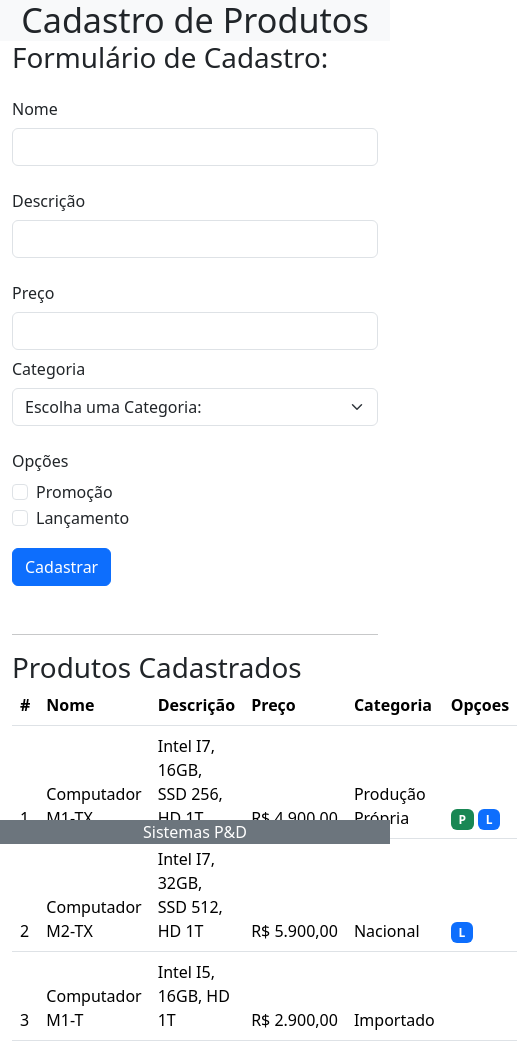
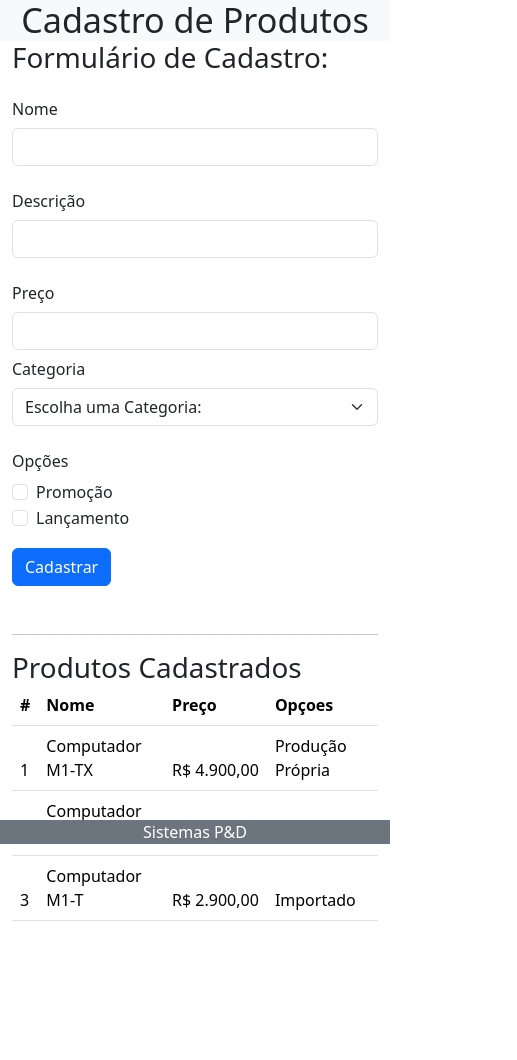
Before and after one commit to eliaberr/ProjetoCadastroProdBootCamp, a plain HTML site: page index.html in a window 390 px wide. Shown: the whole page, 517 px wide, since content can reach past the window. After the commit the page ends 985 px from the top, so only its background shows below. Drawn offline with nearby package versions, Linux system fonts and the light colour scheme.

Commit message:
finalizado a vercao mobile closes #6

```diff
--- a/index.html
+++ b/index.html
@@ -93,9 +93,9 @@
                           <tr>
                             <th scope="col">#</th>
                             <th scope="col">Nome</th>
-                            <th scope="col">Descrição</th>
+                            <th scope="col" class="d-none d-md-table-cell">Descrição</th>
                             <th scope="col">Preço</th>
-                            <th scope="col">Categoria</th>
+                            <th scope="col" class="d-none d-md-table-cell">Categoria</th>
                             <th scope="col">Opçoes</th>
                           </tr>
                         </thead>
--- a/js/script.js
+++ b/js/script.js
@@ -84,9 +84,9 @@ function addNewRow(prod) {
     newRow.insertCell().appendChild(nameNode);
 
     var descriptionNode = document.createTextNode(prod.description);
-    newRow.insertCell().appendChild(descriptionNode);
-
-
+    var cell = newRow.insertCell();
+    cell.className='d-none d-md-table-cell';
+    cell.appendChild(descriptionNode);
 
     //Insert product price
     var formatter = new Intl.NumberFormat("pt-BR", {
@@ -114,7 +114,9 @@ function addNewRow(prod) {
         options += "<span class='badge text-bg-primary'>L</span>"
     }
 
-    newRow.insertCell().innerHTML = options;
+    cell = newRow.insertCell();
+    cell.className='d-none d-md-table-cell'
+    cell.innerHTML = options;
 
 
 }
```
